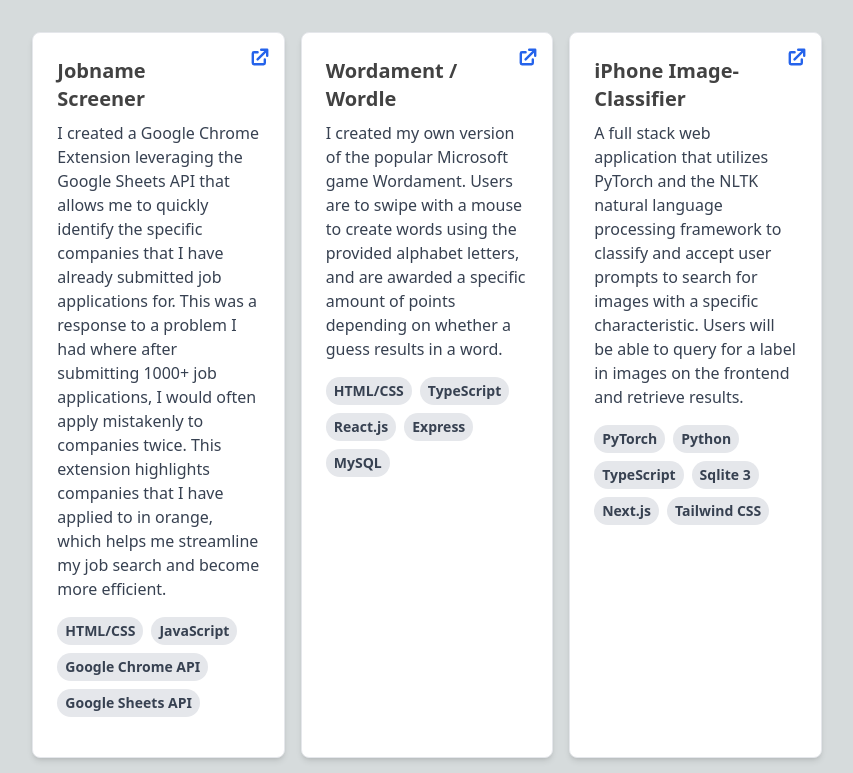
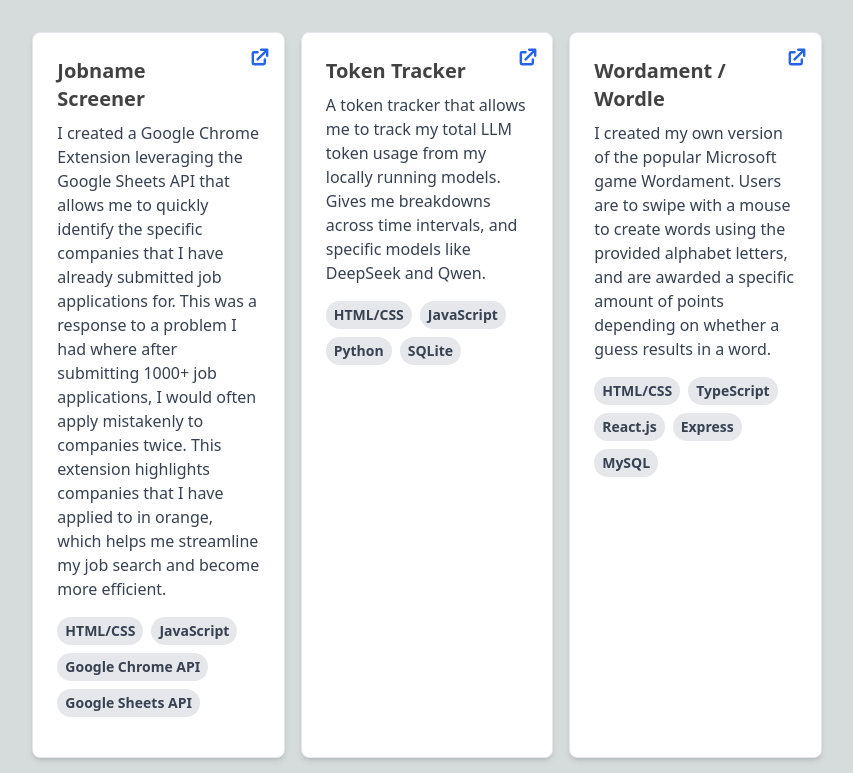
Before and after one commit to czhou578/v3, a Next.js app: page /FullProjectArchive in a window 1280 px wide. Shown: the top 773 px of the page, without its empty margins (213-1066 px from the left). Built offline with nearby package versions, Linux system fonts and the light colour scheme.

Commit message:
update projects

```diff
--- a/pages/FullProjectArchive.tsx
+++ b/pages/FullProjectArchive.tsx
@@ -20,6 +20,18 @@ const FullProjectArchive = () => {
             "Google Sheets API",
           ]}
         />
+        <NoteWorthyProjects
+          header="Token Tracker"
+          githubLink="https://github.com/czhou578/token-tracker"
+          description={`A token tracker that allows me to track my total LLM token usage from my locally running models. Gives me breakdowns
+            across time intervals, and specific models like DeepSeek and Qwen.`}
+          techUsed={[
+            "HTML/CSS",
+            "JavaScript",
+            "Python",
+            "SQLite"
+          ]}
+          />
         <NoteWorthyProjects
           header="Wordament / Wordle"
           githubLink="https://github.com/czhou578/Wordament-v2"
--- a/pages/index.tsx
+++ b/pages/index.tsx
@@ -4,17 +4,13 @@ import Education from "./Education";
 import UIUCLogo from "../public/images/UIUC-Logo.jpg";
 import BCLogo from "../public/images/BellevueCollegeLogo.png";
 import NuclearnLogo from "../public/images/NuclearnLogo.png";
-import Designs from "./Designs";
 import Hobbies from "./Hobbies";
 import Footer from "./Footer";
 import Experience from "./Experience";
 import IOIntel from "../public/images/IO_Intelligence.jpg";
-import BellevueCollegeLogo from "../public/images/BellevueCollegeLogo.png";
 import CHSLogo from "../public/images/CupertinoHighLogo.jpg";
 import PencilLogo from "../public/images/pencil.jpg";
-import QuoraLogo from "../public/images/QuoraLogo.png";
 import PolicyEngineLogo from "../public/images/thepolicyengine_logo.jpg";
-import DemocracyLabLogo from "../public/images/democracyLab.jpg";
 import EcoLogicalLogo from "../public/images/ecological.jpg";
 import Projects from "./Projects";
 import Image from "next/image";
@@ -22,8 +18,6 @@ import LazyLoad from "./LazyLoad";
 import Classwork from "./Classwork";
 import Kaliber from "../public/images/kaliber.png";
 import ProfileImg from "../public/images/IMG-0197.jpg";
-
-const prefix = "/v3";
 
 export default function Home() {
   return (
@@ -283,6 +277,22 @@ Cluster Analytics`,
                   Speculative Decoding, Paged Attention, Continuous batching, etc. Benchmarked all these strategies against a baseline and also created an
                   interactive frontend / backend that demonstrates the main differences and performance gains.`}
                 githubLink="https://github.com/czhou578/nanoGPT-inference"
+              />
+            </div>
+          </LazyLoad>
+          <LazyLoad>
+            <div id="nanoGPT" className="h-full flex flex-col">
+              <Projects
+                header="Local Model Benchmarks"
+                img={["/images/model-benchmarks.png"]}
+                list={[
+                  "Python",
+                  "PyTorch",
+                ]}
+                description={`Implemented 10 comprehensive custom benchmarks using Python to measure local LLM performance on my DGX Spark. The tests
+                  cover prefill, decode, concurrency, tool calling, deep context, latency, and FLOPS performance. I used this to benchmark three different
+                  versions of Qwen3.6 35B A3B configurations from Unsloth, Nvidia and RedHat under heavy workloads.`}
+                githubLink="https://github.com/czhou578/model-benchmarks"
               />
             </div>
           </LazyLoad>
```
Also changed, not shown: public/images/model-benchmarks.png (added).
